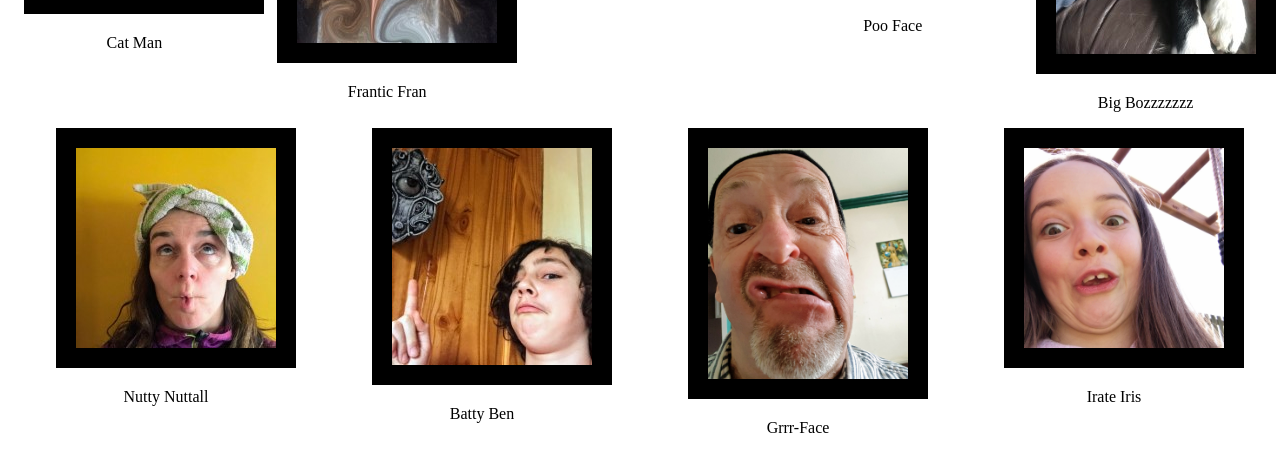
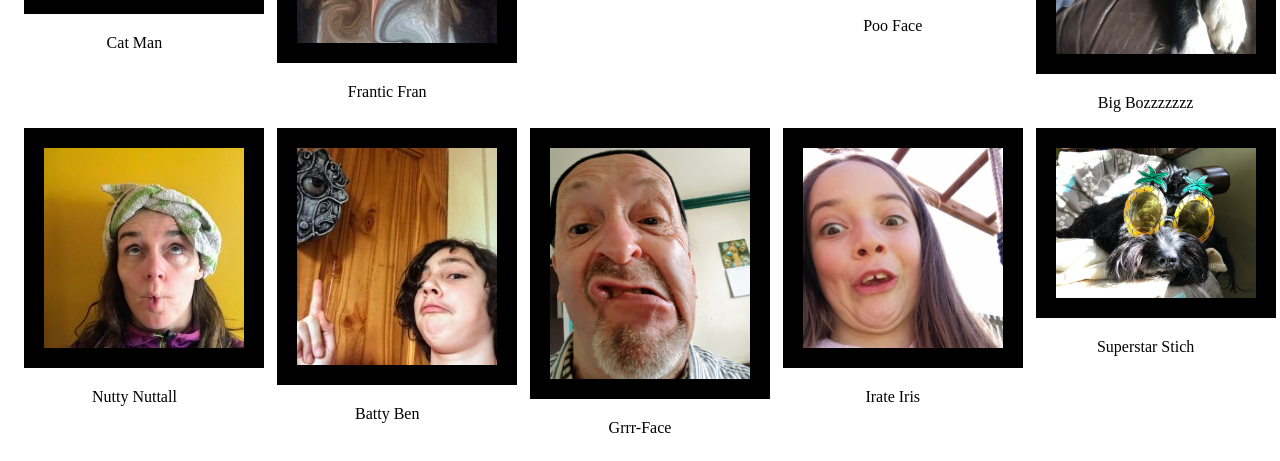
Before and after one commit to chrisdennett/silly-faces-of-ulverston, a website: page index.html in a window 1280 px wide. Shown: the part 1093-1554 px from the top of the page. Drawn offline with Linux system fonts and the light colour scheme.

Commit message:
ooooooooooooooooooooo

```diff
--- a/index.html
+++ b/index.html
@@ -142,6 +142,10 @@
         <img src="images/iris.jpeg" />
         <p>Irate Iris</p>
       </div>
+      <div class="face-card">
+        <img src="images/stich.JPG" />
+        <p>Superstar Stich</p>
+      </div>
       <!-- Keep this at the bottom  -->
     </div>
   </body>
```
Also changed, not shown: images/stich.JPG (added).
